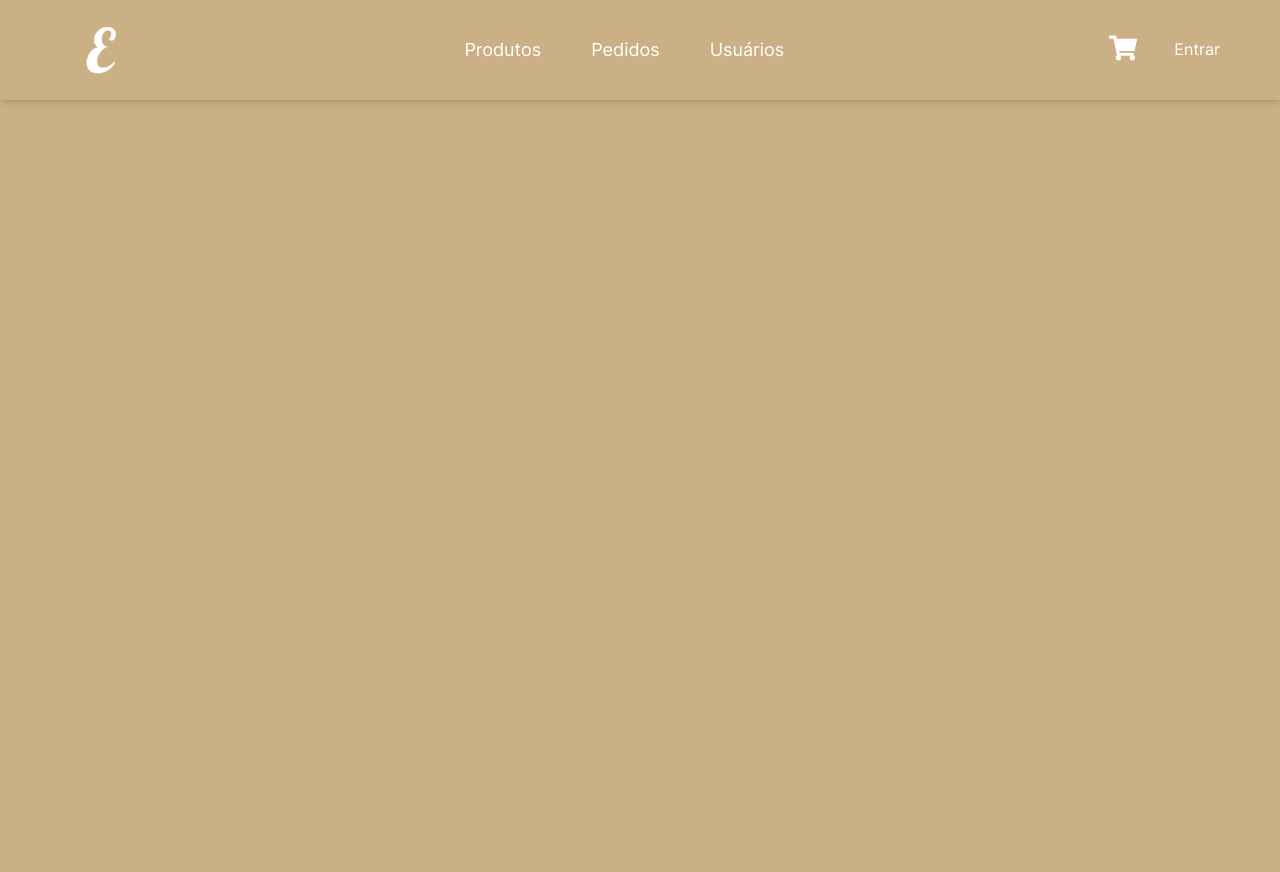
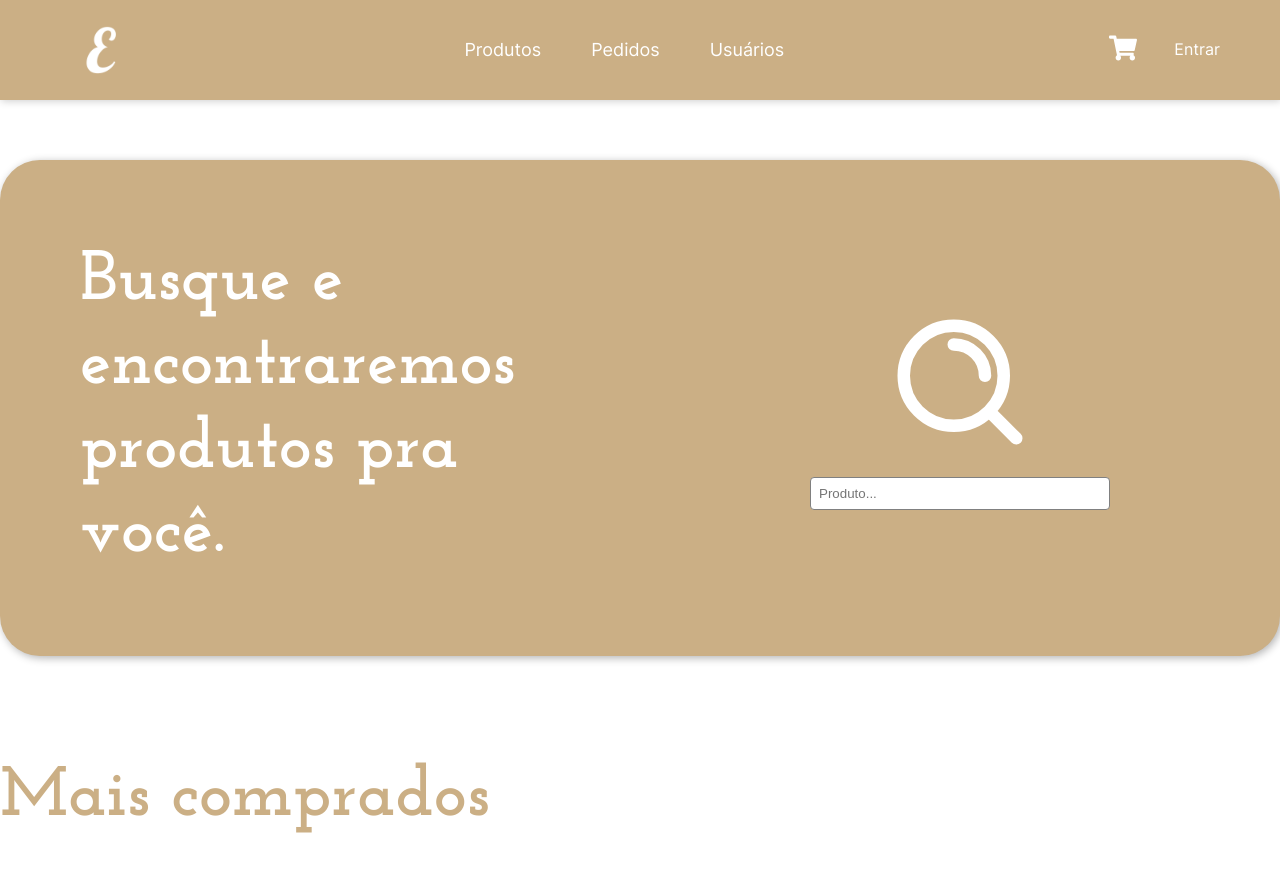
Before and after one commit to Kaua2123/projeto-ecommerce, a React (Vite) app: page /products in a window 1280 px wide. Shown: the top 872 px of the page. Before the commit the page ends 800 px from the top, so only its background shows below. Built offline with nearby package versions, Linux system fonts and the light colour scheme.

Commit message:
seção search products finalizada

```diff
--- a/package.json
+++ b/package.json
@@ -18,6 +18,7 @@
     "react-toastify": "^9.1.3",
     "redux": "^5.0.1",
     "redux-saga": "^1.3.0",
+    "swiper": "^11.0.5",
     "tailwindcss": "^3.4.0"
   },
   "devDependencies": {
--- a/src/index.css
+++ b/src/index.css
@@ -32,7 +32,6 @@ html {
 }
 
 body {
-  background-color: var(--light-brown-color);
   font-family: Inter;
   font-size: 1.6rem;
   color: var(--white-color);
@@ -118,6 +117,11 @@ label {
 
 .section {
   min-height: 100vh;
+  background-color: var(--light-brown-color);
+}
+
+.minor-section {
+  min-height: 50vh;
 }
 
 .white-bg {
--- a/src/main.jsx
+++ b/src/main.jsx
@@ -6,6 +6,7 @@ import './index.css';
 import './styles/Header/header.css';
 import './styles/Home/home.css';
 import './styles/SignUp/signUp.css';
+import './styles/Products/products.css';
 
 import Home from './pages/Home';
 import Products from './pages/Products';
--- a/src/pages/Home/index.jsx
+++ b/src/pages/Home/index.jsx
@@ -31,7 +31,7 @@ function Home() {
 
       <section className="white-bg">
         <div className="main-content">
-          <h3 className="info-title">Aqui você pode:</h3>
+          <h2 className="info-title">Aqui você pode:</h2>
 
           <div className="info-grid">
             <div className="info-text-container">
@@ -87,9 +87,9 @@ function Home() {
       <section className="white-bg">
         <div className="contact-content main-content">
           <div className="column">
-            <h3 className="contact-title">
+            <h2 className="contact-title">
               Fale conosco
-            </h3>
+            </h2>
             <div className="contact-container">
               <div>
                 <img className="illustration-img" src={Contact} alt="" />
--- a/src/pages/Products/index.jsx
+++ b/src/pages/Products/index.jsx
@@ -1,11 +1,30 @@
 import React from 'react';
 import Header from '../../components/Header';
+
+import Search from '../../imgs/searchWhite.svg';
 
 function Products() {
   return (
     <div>
       <Header />
-      <h1>Olá mundo Products!</h1>
+      <section className="minor-section">
+        <div className="search-container">
+          <div className="grid-search">
+            <div className="search-text-container">
+              <div className="text-search"><h2>Busque e encontraremos produtos pra você.</h2></div>
+            </div>
+            <div className="icon-input-container">
+              <img className="img-search" src={Search} alt="" />
+              <input type="text" placeholder="Produto..." />
+            </div>
+          </div>
+        </div>
+      </section>
+      <section className="white-bg">
+        <div className="most-buyed-container">
+          <h2>Mais comprados</h2>
+        </div>
+      </section>
     </div>
   );
 }
--- a/src/styles/Header/header.css
+++ b/src/styles/Header/header.css
@@ -5,7 +5,6 @@
   left: 0;
   right: 0;
   width: 100%;
-  position: fixed;
   z-index: 1;
 }
 
--- a/src/styles/Home/home.css
+++ b/src/styles/Home/home.css
@@ -6,7 +6,7 @@
 
 .text-content {
   text-align: center;
-  margin-bottom: 0.2rem;
+  margin-bottom: 10rem;
 }
 
 .main-text {
@@ -49,6 +49,7 @@
 .contact-title {
   text-align: center;
   margin-bottom: 5rem;
+  color: var(--light-brown-color);
 }
 
 .column {
--- /dev/null
+++ b/src/styles/Products/products.css
@@ -0,0 +1,42 @@
+.grid-search {
+  background-color: var(--light-brown-color);
+  display: grid;
+  grid-template-columns: 1fr 1fr;
+  min-height: 60vh;
+  margin-top: 6rem;
+  border-radius: 4rem;
+  box-shadow: 2px 2px 8px rgba(0, 0, 0, 0.3);
+}
+
+.text-search {
+  margin: 8rem;
+}
+
+.img-search {
+  width: 15rem;
+  height: 15rem;
+}
+
+.search-text-container {
+  display: flex;
+  flex-flow: row wrap;
+  justify-content: center;
+  align-items: center;
+}
+
+.icon-input-container {
+  display: flex;
+  flex-flow: column wrap;
+  justify-content: center;
+  align-items: center;
+  gap: 2rem;
+}
+
+.most-buyed-container {
+  max-width: 128rem;
+  margin: 10rem auto;
+}
+
+.most-buyed-container h2, h3 {
+  color: var(--light-brown-color);
+}
```
Also changed, not shown: src/components/CardProduct/index.jsx (added), src/components/Carousel/index.jsx (added), src/imgs/searchWhite.svg (added), 1 other file (tests, documents, lock files or other folders).
